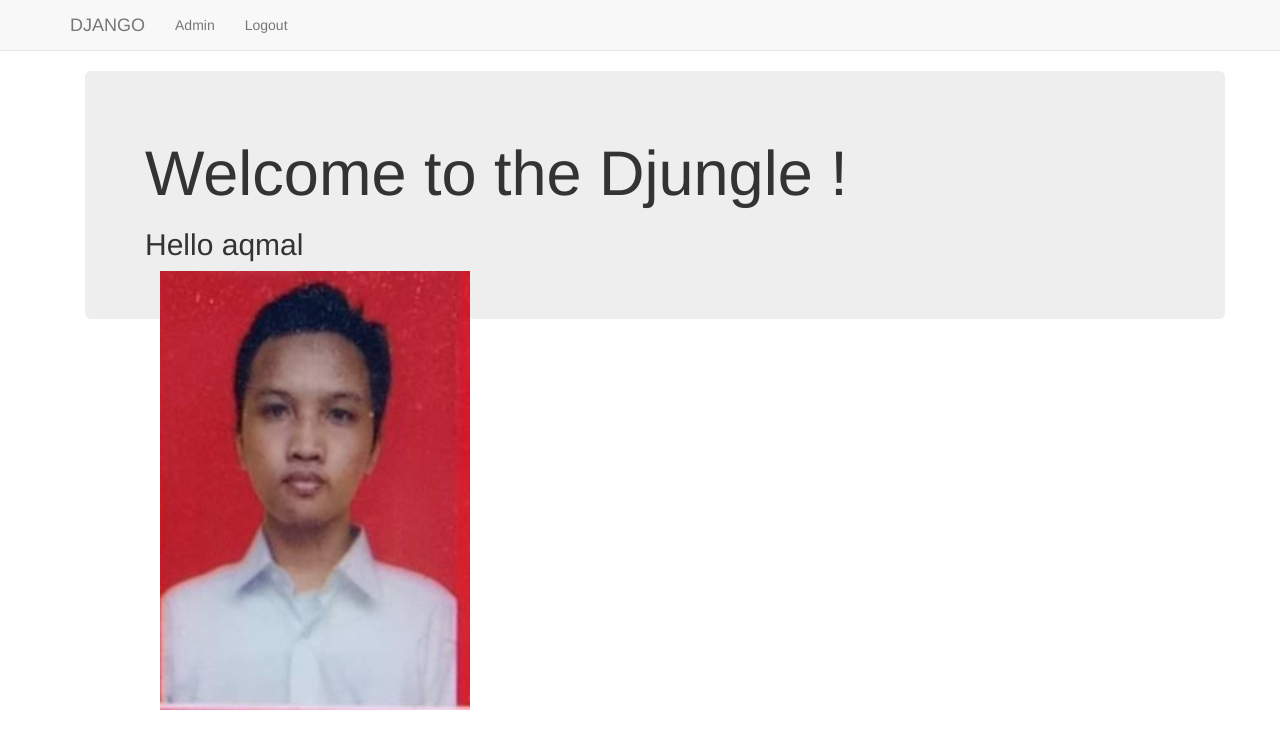
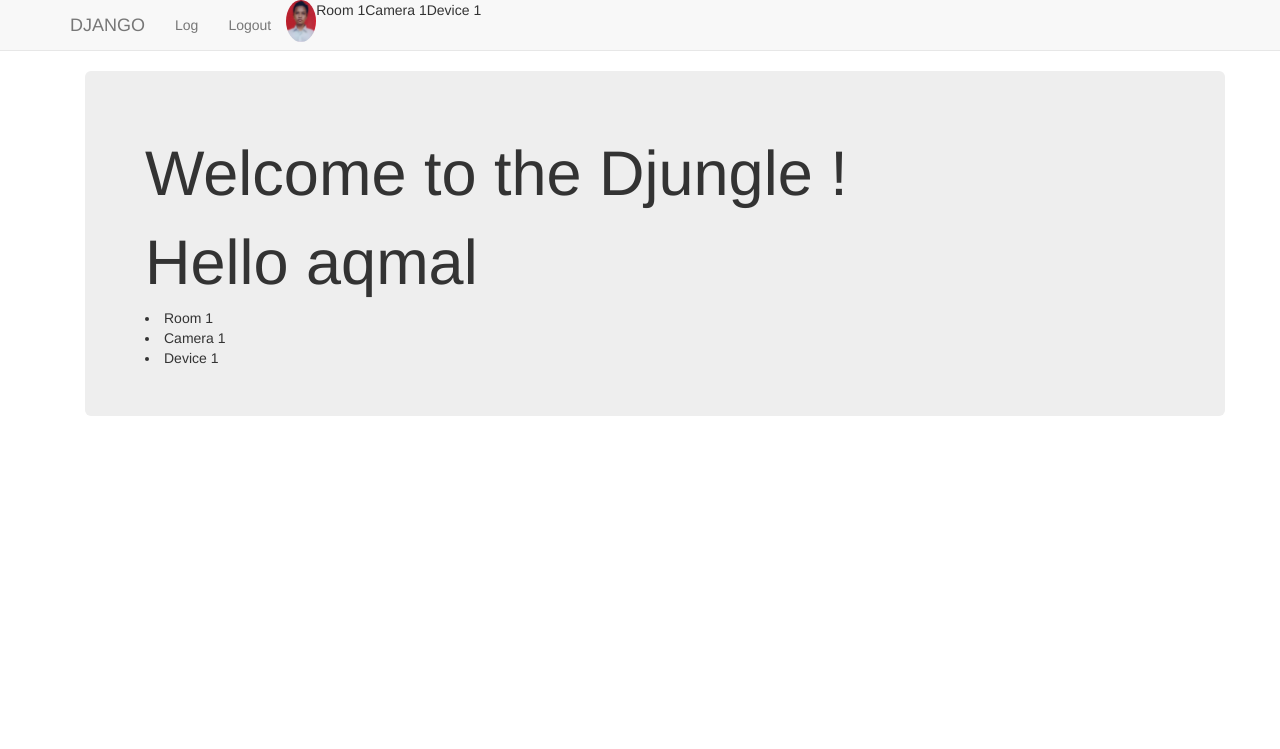
Before and after one commit to maqmal/smart-home-web-app, a Django app: page / in a window 1280 px wide. Shown: the top 749 px of the page. Run offline with Django 3.2, Linux system fonts and the light colour scheme; a user stored in the database is signed in; data comes from the database, SQL or seed files in the repository; both versions use the stored data as it was after the commit; some libraries are stand-ins or nearby versions.

Commit message:
complete model testing

```diff
--- a/camera/models.py
+++ b/camera/models.py
@@ -1,12 +1,6 @@
 from django.db import models
 from django.contrib.auth.models import User
 # Create your models here.
-class UserProfileInfo(models.Model):
-    user = models.OneToOneField(User,on_delete=models.CASCADE)
-    profile_pic = models.ImageField(upload_to='profile_pics', blank=True)
-    def __str__(self):
-        return self.user.username
-
 class Room(models.Model):
     name = models.CharField(max_length = 50)
     created_at = models.DateField()
@@ -27,3 +21,10 @@ class Camera(models.Model):
     created_at = models.DateField()
     def __str__(self):
         return self.name
+
+class UserProfileInfo(models.Model):
+    user = models.OneToOneField(User,on_delete=models.CASCADE)
+    profile_pic = models.ImageField(upload_to='profile_pics', blank=True)
+    room = models.ForeignKey(Room, on_delete=models.CASCADE)
+    def __str__(self):
+        return self.user.username
--- a/camera/views.py
+++ b/camera/views.py
@@ -66,4 +66,6 @@ def register(request):
 def get_user(request):
     if request.method == 'GET':
         user_info = UserProfileInfo.objects.all()
-        return render(request, 'camera/index.html', {'user_info' : user_info})
+        camera = Camera.objects.all()
+        device = Device.objects.all()
+        return render(request, 'camera/index.html', {'user_info' : user_info, 'camera_info' : camera, 'device_info':device})
--- a/templates/camera/base.html
+++ b/templates/camera/base.html
@@ -10,17 +10,29 @@
 </head>
 
 <body>
+
+
   <nav class="navbar navbar-default navbar-static-top">
     <div class="container">
       <ul class="nav navbar-nav">
-        {# Django Home Link / Admin Link / Register Link#}
         <li><a class="navbar-brand" href="{% url 'index' %}">DJANGO</a></li>
 
 
-        <li><a class="navbar-link" href="{% url 'admin:index' %}">Admin</a></li>
-        {# Some logic on what to display for last item#}
+        <li><a class="navbar-link" href="{% url 'admin:index' %}">Log</a></li>
+
         {% if user.is_authenticated %}
         <li><a href="{% url 'user_logout' %}">Logout</a></li>
+        {% for user in user_info %}
+        <li><img src="{{ user.profile_pic.url }}" class="img-responsive img-circle" style="width: 30px;"/></li>
+        <li>{{ user.room }}</li>
+          {% for camera in camera_info %}
+          <li>{{ camera.name }}</li>
+          {% endfor %}
+          {% for device in device_info %}
+          <li>{{ device.name }}</li>
+          {% endfor %}
+
+        {% endfor %}
         {% else %}
         <li><a class="navbar-link" href="{% url 'camera:user_login' %}">Login</a></li>
         <li><a class="navbar-link" href="{% url 'camera:register' %}">Register</a></li>
--- a/templates/camera/index.html
+++ b/templates/camera/index.html
@@ -5,16 +5,29 @@
     <div class="jumbotron">
         <h1>Welcome to the Djungle !</h1>
         {% if user.is_authenticated %}
+        <h1>Hello {{user.username}}</h1>
+
+        {% for user in user_info %}
+        <li>{{ user.room }}</li>
+          {% for camera in camera_info %}
+          <li>{{ camera.name }}</li>
+          {% endfor %}
+          {% for device in device_info %}
+          <li>{{ device.name }}</li>
+          {% endfor %}
+        {% endfor %}
 
 
 
-        <h2>Hello {{ user.username }}</h2>
-        {% for user in user_info %}
-        <div class="col-md-4">
-            <img src="{{ user.profile_pic.url }}" class="img-responsive"
-                style="width: 100%; float: left; margin-right: 10px;" />
-        </div>
-        {% endfor %}
+
+
+
+
+
+
+
+
+
 
         {% else %}
         <h2>Register or Login if you'd like to</h2>
```
Also changed, not shown: camera/migrations/0004_userprofileinfo_room.py (added), db.sqlite3.
